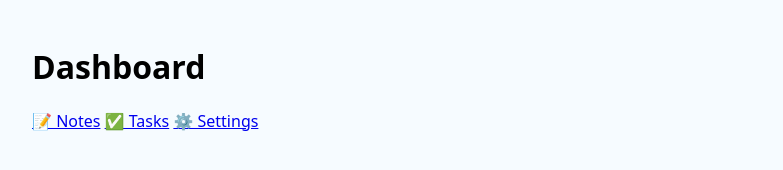
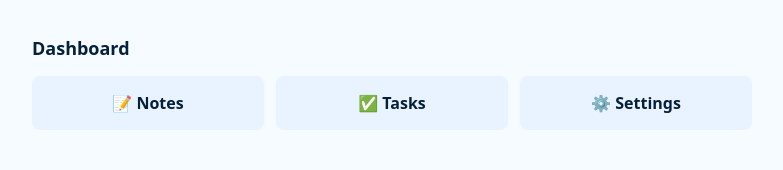
Before and after one commit to Italiantwinkboi/My-pwa-, a plain HTML site: page index.html in a window 1280 px wide. Shown: the whole page, without its empty margins (248-1031 px from the left). Drawn offline with Linux system fonts and the light colour scheme.

Commit message:
Update styles.css

```diff
--- a/styles.css
+++ b/styles.css
@@ -1 +1,10 @@
-:root{--bg:#f6fbff;--card:#fff;--accent:#2b6cb0;--muted:#6b7280;}*{box-sizing:border-box}body{margin:0;font-family:system-ui;background:#f6fbff;padding:24px;}main{max-width:720px;margin:auto}
+:root{--bg:#f6fbff;--card:#fff;--accent:#2b6cb0;--muted:#6b7280;}
+*{box-sizing:border-box}
+body{margin:0;font-family:system-ui;background:var(--bg);color:#04203a;padding:24px;}
+main{max-width:720px;margin:auto}
+.title{margin-bottom:16px;font-size:18px}
+.grid{display:grid;grid-template-columns:repeat(auto-fit,minmax(120px,1fr));gap:12px}
+.tile{text-decoration:none;background:#e8f3ff;padding:16px;border-radius:8px;font-weight:600;text-align:center;color:#04203a}
+.box{width:100%;margin:12px 0;padding:10px;border-radius:6px;border:1px solid #cbd5e1;font-size:14px}
+.dark{background:#0a0f18;color:white}
+.dark .tile{background:#1a2233;color:white}
```
